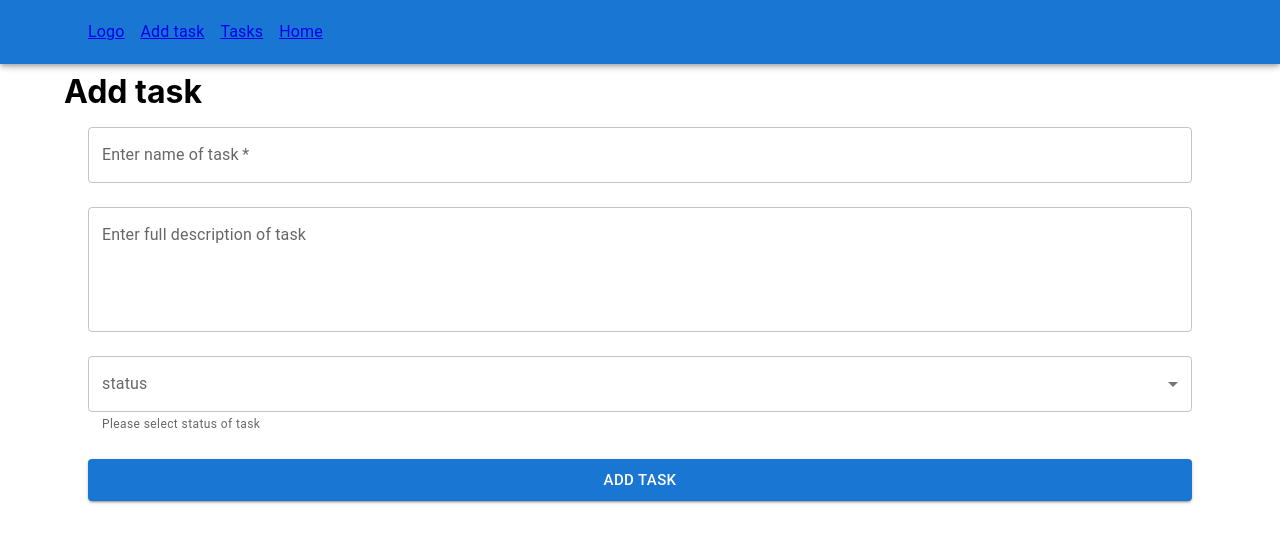
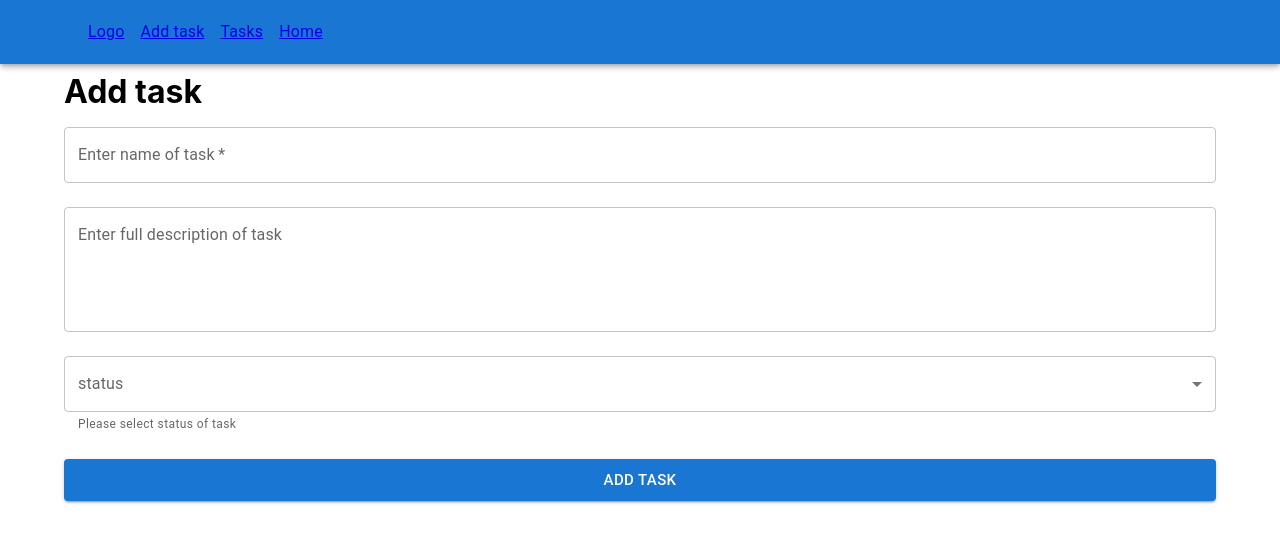
Before and after one commit to saldatkin/simple-trello-react, a React (Create React App) app: page /add in a window 1280 px wide. Shown: the top 542 px of the page. Built offline with nearby package versions, Linux system fonts and the light colour scheme.

Commit message:
create new text-fields component to minimize code

```diff
--- a/src/App.tsx
+++ b/src/App.tsx
@@ -2,7 +2,6 @@ import Navbar from './components/navbar/navbar.component';
 import { Router } from './components/router/router.component';
 
 import './App.css';
-
 
 function App() {
   return (
--- a/src/components/add-task-fields/add-task-fields.component.tsx
+++ b/src/components/add-task-fields/add-task-fields.component.tsx
@@ -1,15 +1,10 @@
-import { Container, TextField, MenuItem, Button } from "@mui/material"
-import { useState } from "react";
+import { TextField, MenuItem } from "@mui/material";
+import { FC } from "react";
 import { statuses } from "../../constants/constants"
+import { IAddTaskFieldsProps } from "../../interfaces/interfaces";
 
-export const AddTaskFields = () => {
-  const [formInput, setFormInput] = useState({
-    id: 90,
-    name:'',
-    description: '',
-    status: ''
-  });
-
+export const AddTaskFields:FC<IAddTaskFieldsProps> = (props: IAddTaskFieldsProps) => {
+  const {formInput, setFormInput } = props;
 
   return(
     <>
@@ -43,6 +38,5 @@ export const AddTaskFields = () => {
         }
       </TextField>
     </>
-
   )
 }
--- a/src/components/add-task/add-task.component.tsx
+++ b/src/components/add-task/add-task.component.tsx
@@ -1,21 +1,14 @@
-import { Container, Button, MenuItem, TextField } from "@mui/material"
+import { Container, Button } from "@mui/material"
 import { useContext, useState } from "react";
-import { statuses } from "../../constants/constants";
+import { initialStrings } from "../../constants/constants";
 import { TasksContext } from "../../contexts/tasks/tasks.context";
-import { TasksContextType } from "../../types/types";
-
-
+import { TasksContextType, TaskType } from "../../types/types";
+import { AddTaskFields } from "../add-task-fields/add-task-fields.component";
 
 
 export const AddTask = () => {
   const { tasks, addTask, maxId } = useContext(TasksContext) as TasksContextType;
-
-  const initialFormInput = {
-    id: 1 + maxId,
-    name:'',
-    description: '',
-    status: ''
-  };
+  const initialFormInput: TaskType = { ...initialStrings, id: 1 + maxId};
   const [formInput, setFormInput] = useState(initialFormInput);
 
 
@@ -31,38 +24,15 @@ export const AddTask = () => {
         Add task
       </h1>
       <form>
-        <Container sx={{ mt:2, display:'flex', flexDirection:'column', gap:3 }}>
-          <TextField
-            required
-            id="input-name"
-            multiline
-            label="Enter name of task"
-            value={formInput.name}
-            onChange={ event => setFormInput({ ...formInput, name: (event.target as HTMLInputElement).value })}/>
-          <TextField
-            id="input-description"
-            multiline
-            label="Enter full description of task"
-            rows={4}
-            value={formInput.description}
-            onChange={ event => setFormInput({ ...formInput, description: (event.target as HTMLInputElement).value })}/>
-          <TextField
-            id="outlined-select-currency"
-            select
-            label="status"
-            defaultValue={"todo"}
-            helperText="Please select status of task"
-            value={formInput.status}
-            onChange={ event => setFormInput({ ...formInput, status: (event.target as HTMLInputElement).value })}
-          >
-            {
-              statuses.map((status: string, index:number) => {
-                return <MenuItem key={index} value={status}>{status.toUpperCase()}</MenuItem>
-              })
-            }
-          </TextField>
-
-          <Button type="submit" onClick={handleAddTask} variant="contained" size="large">Add task</Button>
+        <Container disableGutters sx={{ mt:2, display:'flex', flexDirection:'column', gap:3 }}>
+          <AddTaskFields setFormInput={setFormInput} formInput={formInput}/>
+          <Button
+            type="submit"
+            onClick={handleAddTask}
+            variant="contained"
+            size="large">
+              Add task
+          </Button>
         </Container>
       </form>
     </>
--- a/src/components/column/column.component.tsx
+++ b/src/components/column/column.component.tsx
@@ -1,7 +1,9 @@
-import { Button, Dialog, DialogActions, DialogContent, DialogContentText, DialogTitle, MenuItem, TextField } from "@mui/material"
+import { Button, Dialog, DialogActions,
+  DialogContent, DialogContentText, DialogTitle } from "@mui/material"
 import { Container } from "@mui/system"
+import CloseIcon from '@mui/icons-material/Close';
 import { useContext, useState } from "react"
-import { statuses } from "../../constants/constants"
+import { initialStrings } from "../../constants/constants"
 import { TasksContext } from "../../contexts/tasks/tasks.context"
 import { IColumnProps } from "../../interfaces/interfaces"
 import { TasksContextType, TaskType } from "../../types/types"
@@ -12,16 +14,13 @@ import { Task } from "../task/task.component"
 export const Column = ({ name }: IColumnProps) => {
   const { tasks, addTask, maxId } = useContext(TasksContext) as TasksContextType;
   const [open, setOpen] = useState(false);
-  const [formInput, setFormInput] = useState({
-    id: maxId,
-    name:'',
-    description: '',
-    status: ''
-  });
+  const initialFormInput: TaskType = { ...initialStrings, id: maxId};
+  const [formInput, setFormInput] = useState(initialFormInput);
 
 
   const handleAddTask = () => {
     addTask(tasks, formInput);
+    setFormInput(initialFormInput);
     setOpen(false);
   }
 
@@ -38,8 +37,8 @@ export const Column = ({ name }: IColumnProps) => {
     <Container disableGutters
       sx={{
       p:1,
-      width:"25%",
-      minHeight:'80vh',
+      width:{  xs: "100%",sm: "90%", md: "80%", lg: "25%", xl: "25%",},
+      minHeight:{  xs: "40vh",sm: "30vh", md: "70vh", lg: "80vh", xl: "80vh",},
       flexGrow:1,
       border:"2px solid black",
       borderRadius:"8px"
@@ -56,45 +55,37 @@ export const Column = ({ name }: IColumnProps) => {
             })
         }
       </div>
-      <Button type="submit" onClick={handleClickOpen} variant="outlined" size="small">+ Add task</Button>
+      <Button type="submit" onClick={handleClickOpen} variant="outlined" size="small">
+          + Add task
+      </Button>
       <div>
-        <Dialog open={open} onClose={handleClose}>
-          <DialogTitle>Add task</DialogTitle>
+        <Dialog fullWidth maxWidth="md" open={open} onClose={handleClose}>
+          <DialogTitle>
+            Add task
+            <Button
+              onClickCapture={handleClose}
+              sx={{
+                position:'absolute',
+                top:4,
+                right:4,
+                minWidth:48
+              }}>
+              <CloseIcon sx={{ width:32}} />
+            </Button>
+          </DialogTitle>
           <DialogContent>
             <DialogContentText>
               To add task, please fill fields below
             </DialogContentText>
             <Container sx={{ mt:2, display:'flex', flexDirection:'column', gap:3 }}>
-              <TextField
-                required
-                id="input-name"
-                multiline
-                label="Enter name of task"
-                value={formInput.name}
-                onChange={ event => setFormInput({ ...formInput, name: (event.target as HTMLInputElement).value })}/>
-              <TextField
-                id="input-description"
-                multiline
-                label="Enter full description of task"
-                rows={4}
-                value={formInput.description}
-                onChange={ event => setFormInput({ ...formInput, description: (event.target as HTMLInputElement).value })}/>
-              <TextField
-                id="outlined-select-currency"
-                select
-                label="status"
-                defaultValue={"todo"}
-                helperText="Please select status of task"
-                value={formInput.status}
-                onChange={ event => setFormInput({ ...formInput, status: (event.target as HTMLInputElement).value })}
-              >
-                {
-                  statuses.map((status: string, index:number) => {
-                    return <MenuItem key={index} value={status}>{status.toUpperCase()}</MenuItem>
-                  })
-                }
-              </TextField>
-              <Button type="submit" onClick={handleAddTask} variant="contained" size="large">Add task</Button>
+              <AddTaskFields setFormInput={setFormInput} formInput={formInput}/>
+              <Button
+                type="submit"
+                onClick={handleAddTask}
+                variant="contained"
+                size="large">
+                  Add task
+              </Button>
             </Container>
           </DialogContent>
           <DialogActions>
--- a/src/components/columns/columns.component.tsx
+++ b/src/components/columns/columns.component.tsx
@@ -1,7 +1,6 @@
 import { Container } from "@mui/system";
 import { ColumnType } from "../../types/types"
 import { Column } from "../column/column.component";
-
 
 
 export const COLUMN_ARRAY: ColumnType[] = [
@@ -30,7 +29,8 @@ export const Columns = () => {
       <h1>Columns</h1>
       {
         <Container disableGutters
-          sx={{ display: 'flex', gap:1 }}>
+          sx={{ display: 'flex', gap:1, flexDirection: {  xs: "column",sm: "column", md: "row", lg: "row", xl: "row",} }}
+          >
           {
             COLUMN_ARRAY.map((column: ColumnType) => {
               const { key, name } = column;
--- a/src/constants/constants.tsx
+++ b/src/constants/constants.tsx
@@ -29,3 +29,9 @@ export const statuses: string[] = [
   "code review",
   "done"
 ]
+
+export const initialStrings = {
+  name:'',
+  description: '',
+  status: ''
+}
```
Also changed, not shown: src/interfaces/interfaces.tsx (+7 -1 lines), src/theme/theme.styles.tsx (+9 -0 lines).
